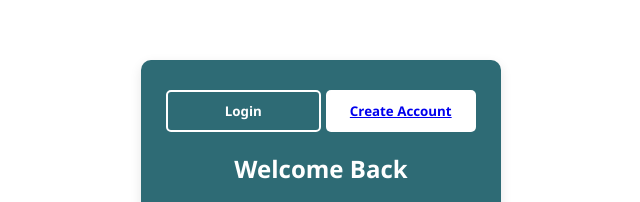
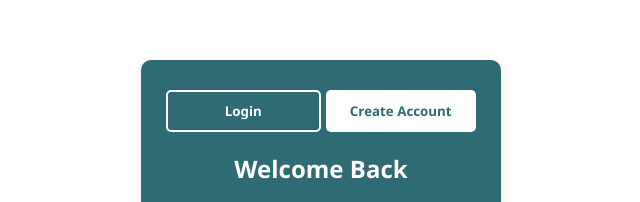
Before and after one commit to AmitVerma1575/Goal-G5, a plain HTML site: page login-file/login.html in a window 1280 px wide. Shown: the part 175-377 px from the top of the page, 319-959 px from the left. Drawn offline with Linux system fonts and the light colour scheme.

Commit message:
done soon..

```diff
--- a/login-file/login.css
+++ b/login-file/login.css
@@ -29,6 +29,10 @@ body {
   box-shadow: 0 4px 12px rgba(0, 0, 0, 0.1);
 }
 
+.tab a{
+  text-decoration: none;
+  color: #2e6b75;
+}
 /* Tabs */
 .tab-switch {
   display: flex;
```
